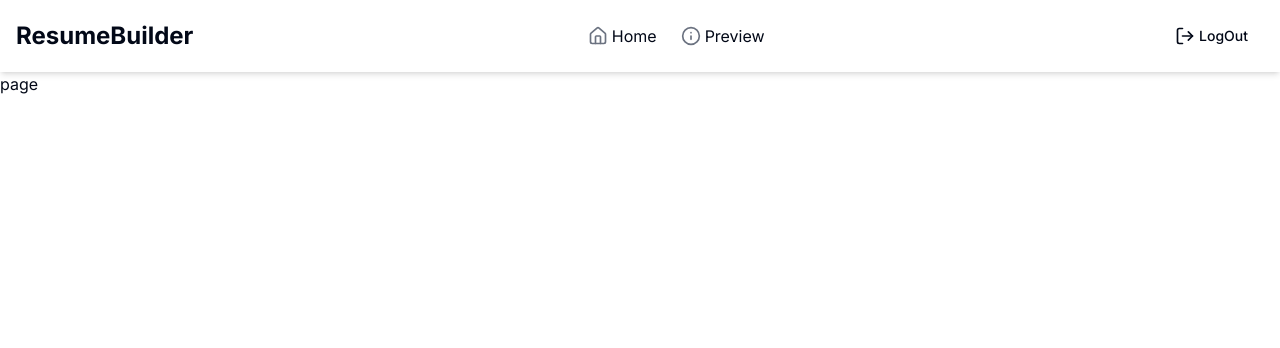
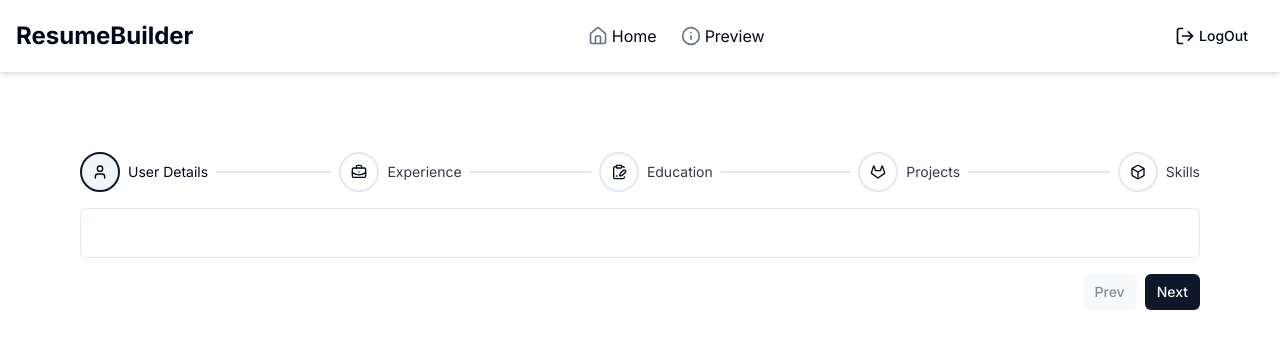
Before and after one commit to gurleenkaur19/Resume-Builder, a Next.js app: page /resume in a window 1280 px wide. Shown: the top 348 px of the page. Built offline with nearby package versions, Linux system fonts and the light colour scheme.

Commit message:
steps for resume added

```diff
--- a/package.json
+++ b/package.json
@@ -9,6 +9,7 @@
     "lint": "next lint"
   },
   "dependencies": {
+    "@radix-ui/react-collapsible": "^1.1.0",
     "@radix-ui/react-label": "^2.1.0",
     "@radix-ui/react-slot": "^1.1.0",
     "bcryptjs": "^2.4.3",
--- a/src/app/resume/page.tsx
+++ b/src/app/resume/page.tsx
@@ -1,7 +1,12 @@
+import StepperExamples from "@/components/resume/Stepper";
 import React from "react";
 
-function page() {
-  return <div>page</div>;
-}
+const ResumePage = () => {
+  return (
+    <div className="m-20">
+      <StepperExamples />
+    </div>
+  );
+};
 
-export default page;
+export default ResumePage;
--- /dev/null
+++ b/src/components/resume/Stepper.tsx
@@ -0,0 +1,43 @@
+"use client";
+
+import {
+  Box,
+  BriefcaseBusiness,
+  ClipboardPenLine,
+  Gitlab,
+  User,
+} from "lucide-react";
+
+import { Step, type StepItem, Stepper } from "@/components/ui/stepper";
+import StepperFooter from "./StepperFooter";
+
+const steps = [
+  { label: "User Details", icon: User },
+  { label: "Experience", icon: BriefcaseBusiness },
+  { label: "Education", icon: ClipboardPenLine },
+  { label: "Projects", icon: Gitlab },
+  { label: "Skills", icon: Box },
+] satisfies StepItem[];
+
+export default function StepperExamples() {
+  return (
+    <div className="flex w-full flex-col gap-4">
+      <Stepper
+        initialStep={0}
+        steps={steps}
+        onClickStep={(step, setStep) => {
+          setStep(step);
+        }}
+      >
+        {steps.map((stepProps, index) => {
+          return (
+            <Step key={stepProps.label} {...stepProps}>
+              <div className="p-6 border rounded-md "></div>
+            </Step>
+          );
+        })}
+        <StepperFooter />
+      </Stepper>
+    </div>
+  );
+}
--- /dev/null
+++ b/src/components/resume/StepperFooter.tsx
@@ -0,0 +1,46 @@
+import { useStepper } from "@/components/ui/stepper";
+import { Button } from "@/components/ui/button";
+import Link from "next/link";
+const StepperFooter = () => {
+  const {
+    nextStep,
+    prevStep,
+    resetSteps,
+    isDisabledStep,
+    hasCompletedAllSteps,
+    isLastStep,
+    isOptionalStep,
+  } = useStepper();
+  return (
+    <>
+      <div className="w-full flex justify-end gap-2">
+        {hasCompletedAllSteps ? (
+          <Button size="sm" onClick={resetSteps}>
+            Reset
+          </Button>
+        ) : (
+          <>
+            <Button
+              disabled={isDisabledStep}
+              onClick={prevStep}
+              size="sm"
+              variant="secondary"
+            >
+              Prev
+            </Button>
+            <Button size="sm" onClick={nextStep}>
+              {isLastStep ? (
+                <Link href="/resume/preview">Preview Resume</Link>
+              ) : isOptionalStep ? (
+                "Skip"
+              ) : (
+                "Next"
+              )}
+            </Button>
+          </>
+        )}
+      </div>
+    </>
+  );
+};
+export default StepperFooter;
--- /dev/null
+++ b/src/components/ui/collapsible.tsx
@@ -0,0 +1,11 @@
+"use client"
+
+import * as CollapsiblePrimitive from "@radix-ui/react-collapsible"
+
+const Collapsible = CollapsiblePrimitive.Root
+
+const CollapsibleTrigger = CollapsiblePrimitive.CollapsibleTrigger
+
+const CollapsibleContent = CollapsiblePrimitive.CollapsibleContent
+
+export { Collapsible, CollapsibleTrigger, CollapsibleContent }
```
Also changed, not shown: 1 other file (tests, documents, lock files or other folders).
